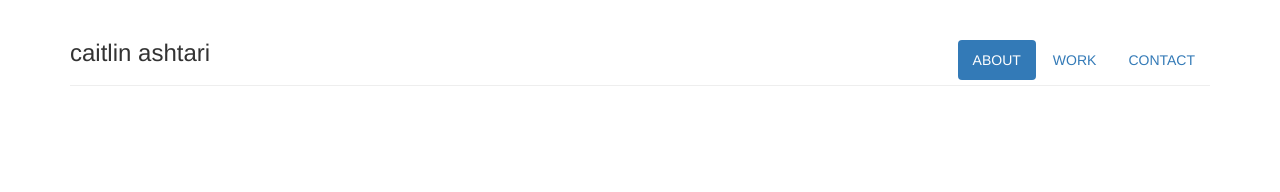
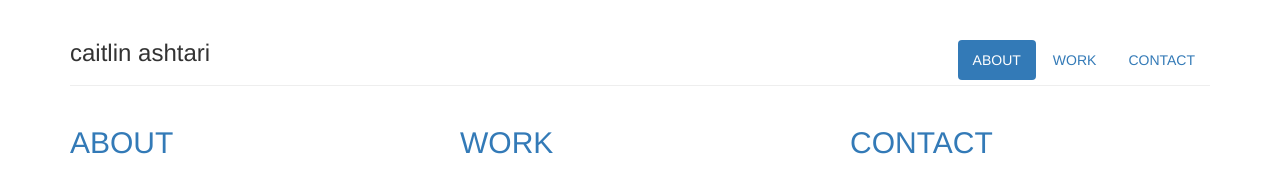
Before and after one commit to caitlinashtari/portfolio, a plain HTML site: page index.html in a window 1280 px wide. Drawn offline with nearby package versions, Linux system fonts and the light colour scheme.

Commit message:
create three main content columns.

```diff
--- a/index.html
+++ b/index.html
@@ -9,6 +9,7 @@
 
   <body>
     <div class="container">
+
         <header class="page-header">
           <ul class="nav nav-pills pull-right">
             <li class="active"><a href="#">ABOUT</a></li>
@@ -17,6 +18,41 @@
           </ul>
         <h3>caitlin ashtari</h3>
         </header>
+
+        <div class="row">
+          <div class="col-sm-4">
+            <h2><a href="#">ABOUT</a></h2>
+          </div>
+
+          <div class="col-sm-4">
+            <h2><a href="#">WORK</a></h2>
+          </div>
+
+          <div class="col-sm-4">
+            <h2><a href="#">CONTACT</a></h2>
+          </div>
+
+        </div>
+
+
+
+
+
+
+
+
+
+
+
+
+
+
+
+
+<!--<div>
+  <p>&copy; 2016 Caitlin Ashtari</p>
+</div> -->
+
     </div>
 
 
```
